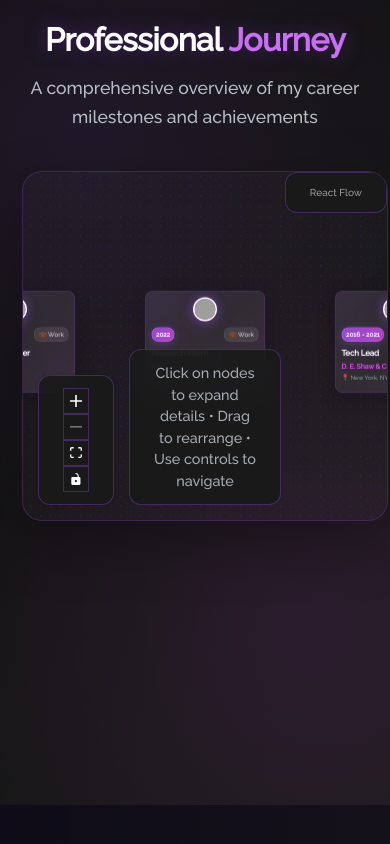
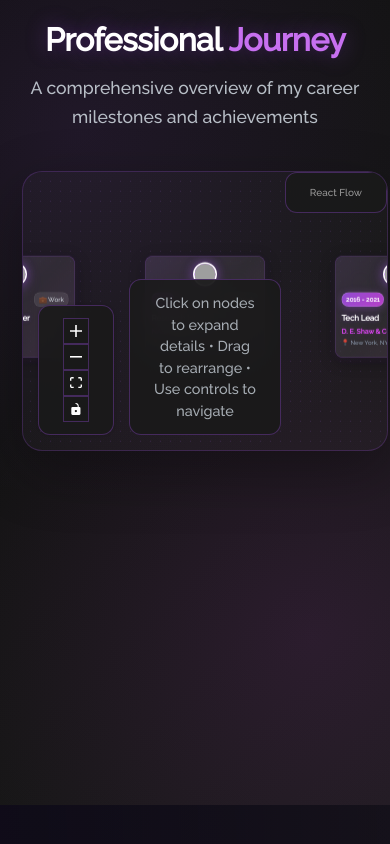
Before and after one commit to rsaim/rsaim.github.io, a React (Create React App) app: page / in a window 390 px wide. Shown: the part 1475-2319 px from the top of the page. Built offline with nearby package versions, Linux system fonts and the light colour scheme; grey boxes are pictures that could not be loaded.

Commit message:
Smaller viewport for react-flow

```diff
--- a/src/components/Projects/Timeline.css
+++ b/src/components/Projects/Timeline.css
@@ -66,7 +66,7 @@
 
 /* React Flow Container */
 .timeline-flow-container {
-  height: 500px;
+  height: 380px;
   position: relative;
   border-radius: 20px;
   overflow: hidden;
@@ -79,6 +79,11 @@
 /* React Flow Custom Styles */
 .react-flow__viewport {
   background: transparent !important;
+}
+
+.react-flow__renderer {
+  width: 100% !important;
+  height: 100% !important;
 }
 
 .react-flow__controls {
@@ -111,7 +116,7 @@
 /* Timeline Flow Node */
 .timeline-flow-node {
   width: 320px;
-  min-height: 200px;
+  min-height: 180px;
   background: rgba(255, 255, 255, 0.08);
   border: 1px solid rgba(168, 85, 247, 0.3);
   border-radius: 16px;
@@ -158,7 +163,7 @@
 }
 
 .timeline-flow-node.expanded {
-  min-height: 300px;
+  min-height: 260px;
 }
 
 /* Timeline Flow Content */
@@ -468,11 +473,16 @@
 /* Responsive Design */
 @media (max-width: 1200px) {
   .timeline-flow-container {
-    height: 480px;
+    height: 360px;
   }
 
   .timeline-flow-node {
     width: 300px;
+    min-height: 170px;
+  }
+
+  .timeline-flow-node.expanded {
+    min-height: 240px;
   }
 }
 
@@ -490,13 +500,13 @@
   }
 
   .timeline-flow-container {
-    height: 420px;
+    height: 320px;
     margin: 0 20px;
   }
 
   .timeline-flow-node {
     width: 280px;
-    min-height: 180px;
+    min-height: 160px;
   }
 
   .timeline-flow-content {
@@ -504,19 +514,19 @@
   }
 
   .timeline-flow-node.expanded {
-    min-height: 260px;
+    min-height: 220px;
   }
 }
 
 @media (max-width: 640px) {
   .timeline-flow-container {
-    height: 380px;
+    height: 300px;
     margin: 0 15px;
   }
 
   .timeline-flow-node {
     width: 260px;
-    min-height: 160px;
+    min-height: 150px;
   }
 
   .timeline-flow-content {
@@ -526,17 +536,21 @@
   .timeline-title {
     font-size: 2rem;
   }
+
+  .timeline-flow-node.expanded {
+    min-height: 200px;
+  }
 }
 
 @media (max-width: 480px) {
   .timeline-flow-container {
-    height: 350px;
+    height: 280px;
     margin: 0 10px;
   }
 
   .timeline-flow-node {
     width: 240px;
-    min-height: 150px;
+    min-height: 140px;
   }
 
   .timeline-flow-content {
@@ -564,6 +578,10 @@
     font-size: 0.6rem;
     padding: 3px 6px;
   }
+
+  .timeline-flow-node.expanded {
+    min-height: 180px;
+  }
 }
 
 /* Animation Enhancements */
--- a/src/components/Projects/Timeline.js
+++ b/src/components/Projects/Timeline.js
@@ -348,10 +348,18 @@ function Timeline() {
           onConnect={onConnect}
           nodeTypes={nodeTypes}
           fitView
+          fitViewOptions={{
+            padding: 0.1,
+            minZoom: 0.5,
+            maxZoom: 1.5,
+          }}
           attributionPosition="top-right"
           style={{
             background: "transparent",
           }}
+          minZoom={0.3}
+          maxZoom={2}
+          defaultViewport={{ x: 0, y: 0, zoom: 0.8 }}
         >
           <Background
             variant={BackgroundVariant.Dots}
```
